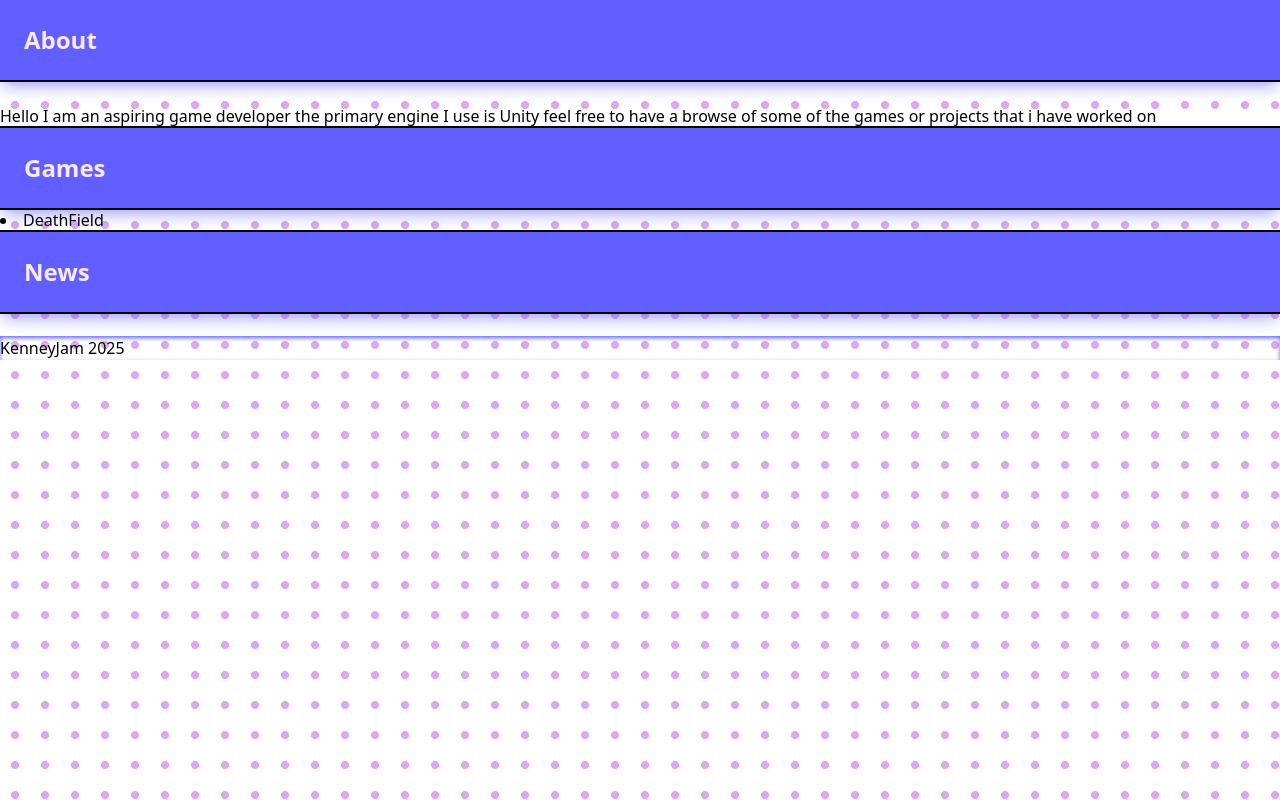
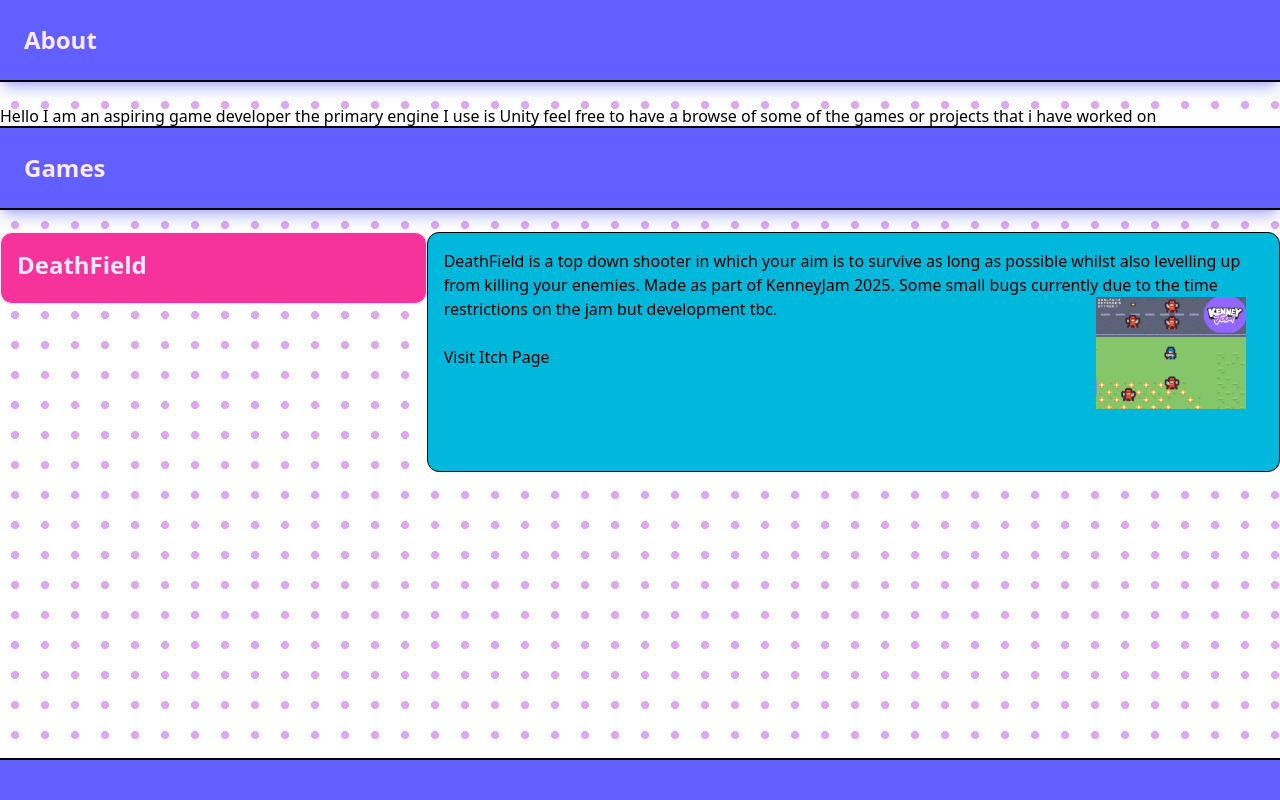
Before and after one commit to Mike14533/game-portfolio, a website built with Vite: page index.html in a window 1280 px wide. Built offline with nearby package versions, Linux system fonts and the light colour scheme.

Commit message:
implemented footer as well as added hyperlink to itch.io page

```diff
--- a/index.html
+++ b/index.html
@@ -12,13 +12,21 @@
   <br>
   <p>Hello I am an aspiring game developer the primary engine I use is Unity feel free to have a browse of some of the games or projects that i have worked on</p>
   <div class="bg-indigo-500 shadow-lg shadow-indigo-500/50 box-border size-100vw-20vh p-6 ring-2"><h1 class = " text-fuchsia-100 font-bold text-2xl dark:hover:text-blue-400" >Games</h1></div>
-    <li>DeathField</li>
-  <div class="bg-indigo-500 shadow-lg shadow-indigo-500/50 box-border size-100vw-20vh p-6 ring-2"><h1 class = " text-fuchsia-100 font-bold text-2xl dark:hover:text-blue-400" >News</h1></div><br>
-  <div class="inset-shadow-sm inset-shadow-indigo-500 ..."><p>KenneyJam 2025</p></div>
+  <br>
+    <div class="flex flex-row">
+  <div class=" box-border size-18 border-1 p-4 rounded-xl bg-pink-500 basis-1/3 text-fuchsia-100 font-bold text-2xl ">  DeathField </div>
+  <div class="box-border size-60 border-1 p-4 rounded-xl bg-cyan-500 basis-2/3"><p>DeathField is a top down shooter in which your aim is to survive as long as possible whilst also levelling up from killing your enemies. Made as part of KenneyJam 2025. Some small bugs currently due to the time restrictions on the jam but development tbc. <img class="float-right aspect-1 h-28 w-46 object-scale-down object-cover" src="/kenneyovergameicon.png" /></p>
+    <br>
+    <button onclick="document.location='//maztastic.itch.io/deathfield'">Visit Itch Page</button>
+  </div>
+  </div>
+  <br>
+  <br>
+
 
 
     </div>
-
+    <div class=" fixed bottom-0 w-full bg-indigo-500 shadow-lg shadow-indigo-500/50 box-border size-100vw h-10  ring-2"></div>
 </div>
 </body>
 </html>
```
Also changed, not shown: public/kenneyovergameicon.png (added).
